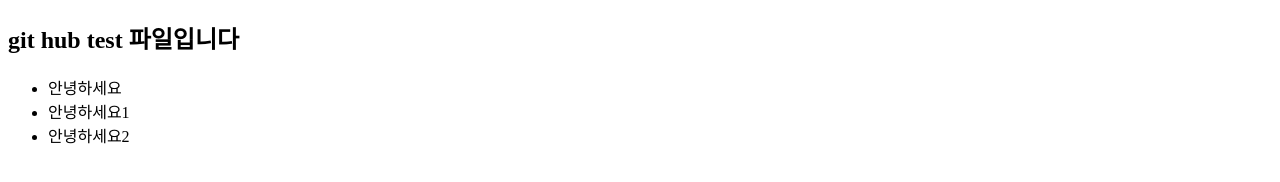
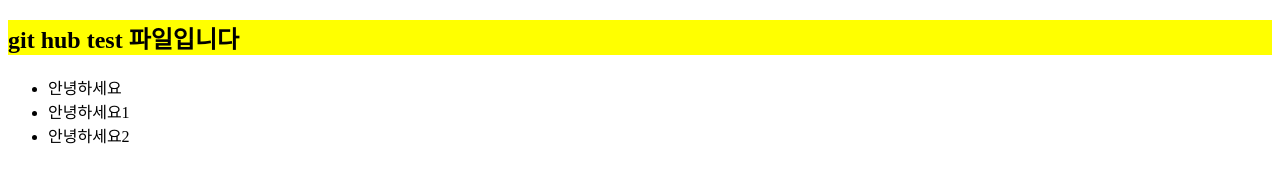
Before and after one commit to DongWook0509/1215_gitstudy, a plain HTML site: page index.html in a window 1280 px wide. Drawn offline with Linux system fonts and the light colour scheme.

Commit message:
h2 스타일 추가

```diff
--- a/index.html
+++ b/index.html
@@ -5,6 +5,9 @@
     <meta http-equiv="X-UA-Compatible" content="IE=edge">
     <meta name="viewport" content="width=device-width, initial-scale=1.0">
     <title>Document</title>
+    <style>
+        h2 { background: yellow;}
+    </style>
 </head>
 <body>
     <h2>git hub test 파일입니다</h2>
```
Also changed, not shown: 1 other file.
